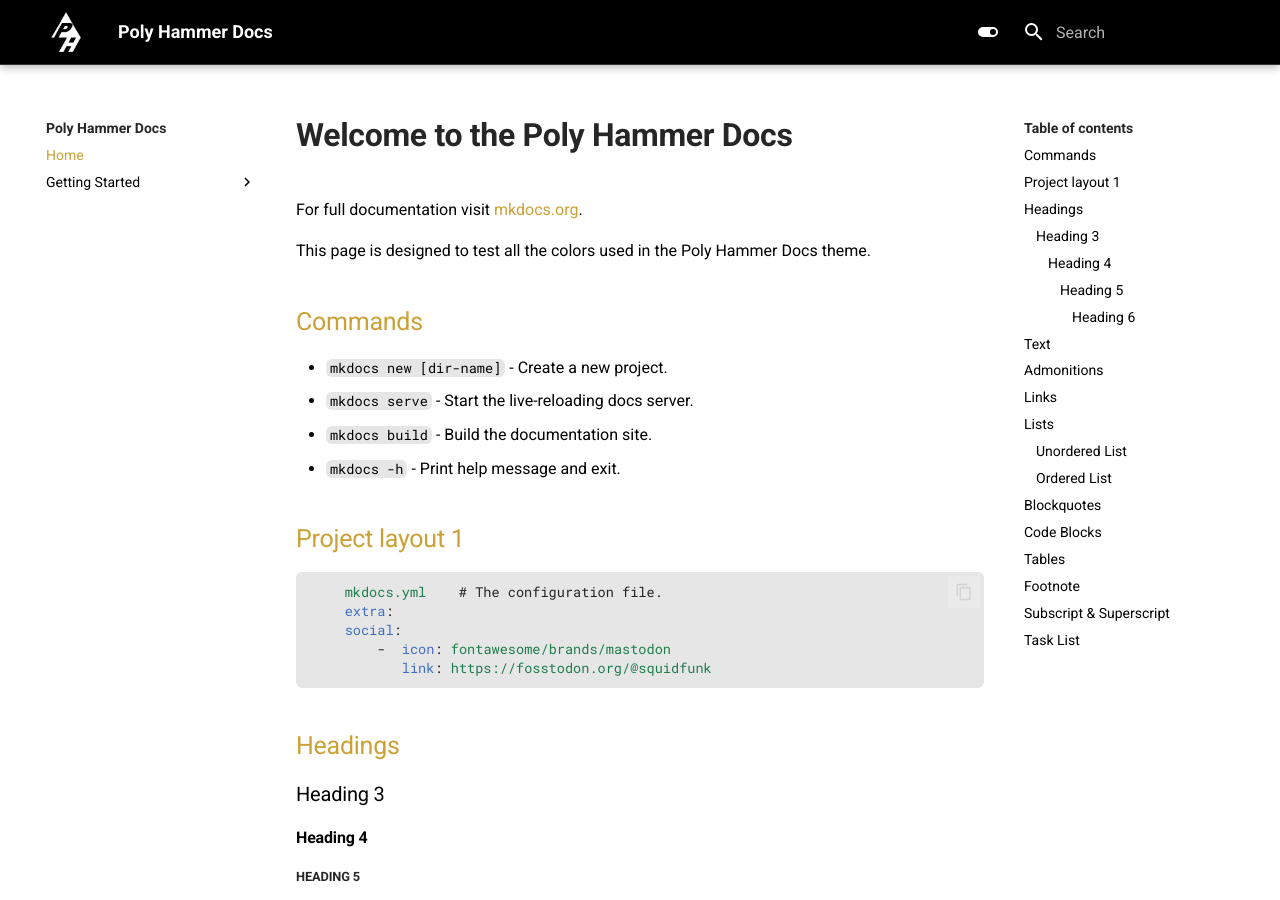
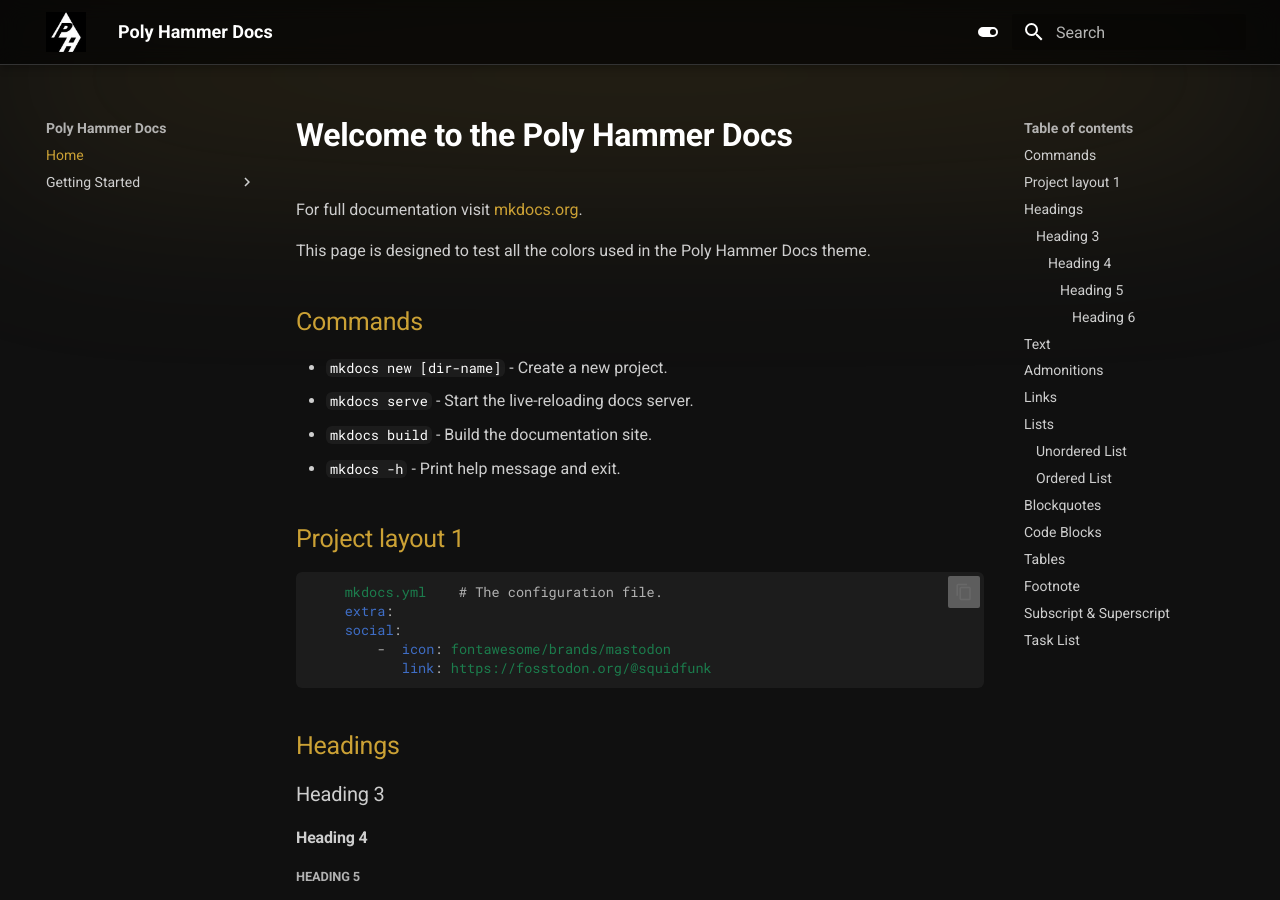
Before and after one commit to poly-hammer/poly-hammer-docs, an MkDocs documentation site: the page built from docs/index.md, in a window 1280 px wide and 900 px high. Built offline with MkDocs 1.6.1 and Material for MkDocs 9.7.7, drawn with Linux system fonts in a browser that asks for light colours.

Commit message:
swapped default theme

```diff
--- a/mkdocs.yml
+++ b/mkdocs.yml
@@ -22,13 +22,13 @@
     code: Roboto Mono
 
   palette:
-    - scheme: polyhammer-light
+    - scheme: polyhammer-dark
       toggle:
         icon: material/toggle-switch
         name: Switch to dark mode
 
     # Palette toggle for dark mode
-    - scheme: polyhammer-dark
+    - scheme: polyhammer-light
       toggle:
         icon: material/toggle-switch-off-outline
         name: Switch to light mode
```
